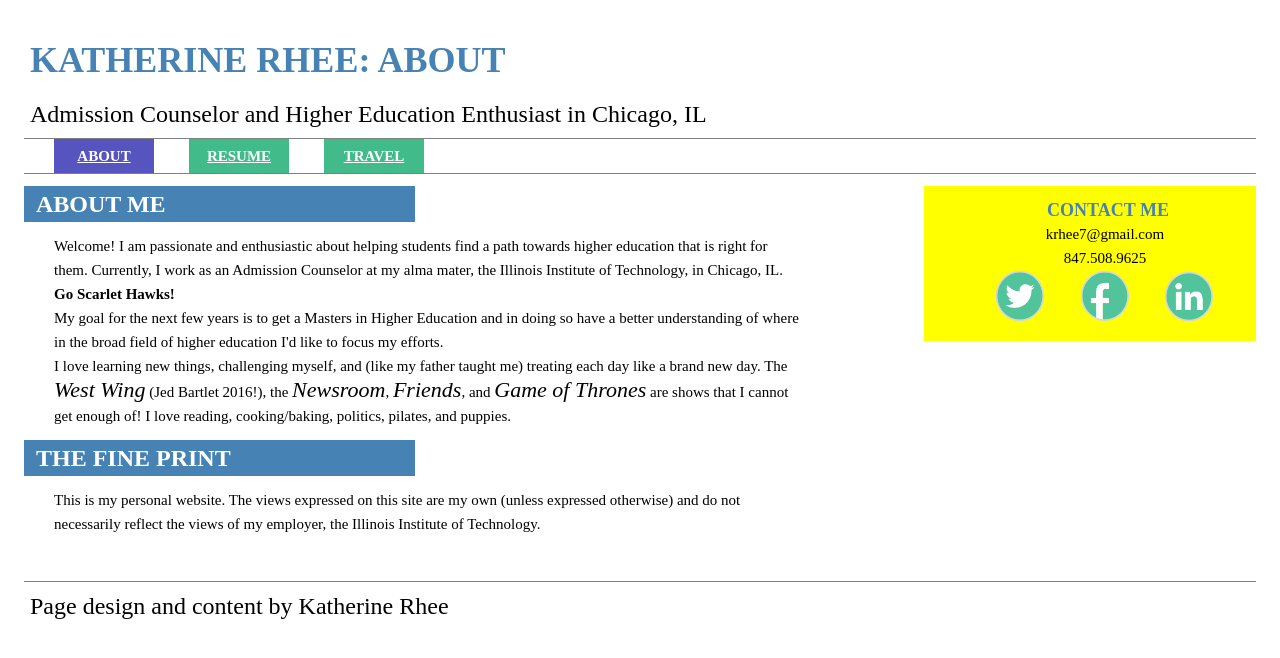
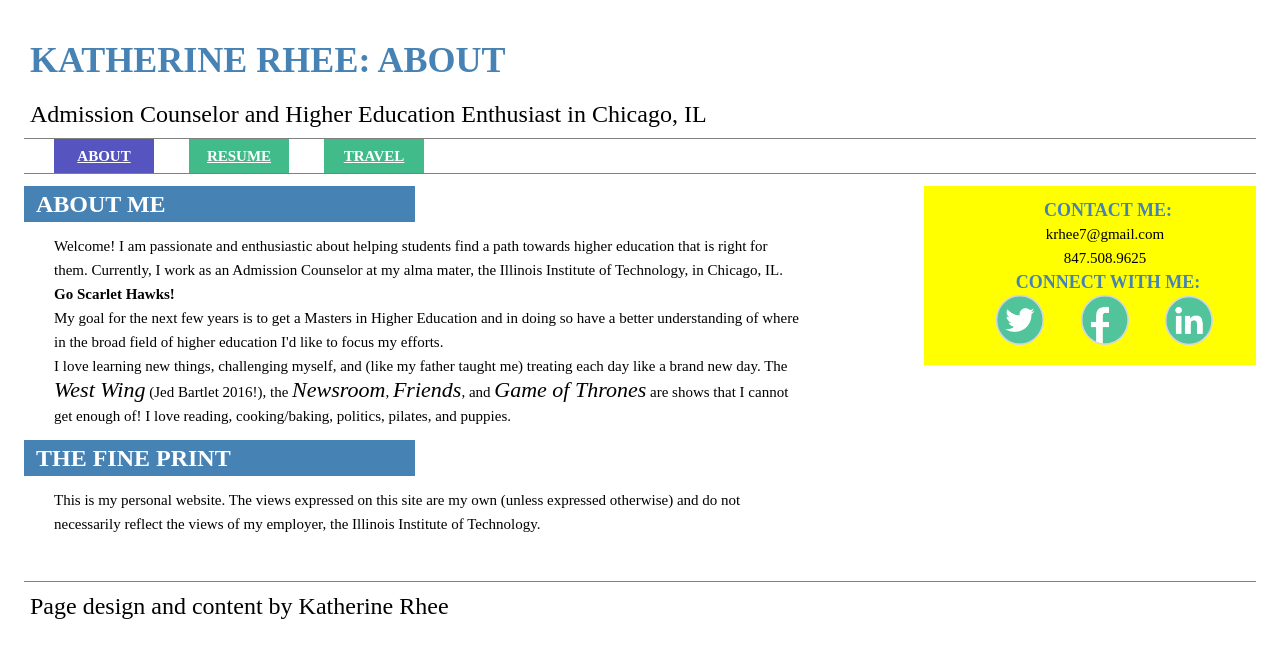
Before and after one commit to katherinerhee/project-1, a plain HTML site: page about.html in a window 1280 px wide. Drawn offline with Linux system fonts and the light colour scheme.

Commit message:
Connect with Me h3 header added to Contact Me section

```diff
--- a/about.html
+++ b/about.html
@@ -50,13 +50,14 @@
 
 
     <div id="contact">
-      <h3>Contact Me</h3>
+      <h3>Contact Me:</h3>
       <ul>
         <li class="email">krhee7@gmail.com</li>
         <li class="phone">847.508.9625</li>
       </ul>
 
       <!-- Social Media Links -->
+      <h3>Connect with Me:</h3>
       <ul id="social-links">
         <li class="social-media">
           <a id="icon-tw" href="https://twitter.com/katherinerhee">
```
Also changed, not shown: dublin.html (+2 -1 lines), london.html (+1 -0 lines), paris1.html (+1 -0 lines), paris2.html (+1 -0 lines), paris3.html (+1 -0 lines), resume.html (+1 -0 lines), travel.html (+1 -0 lines).
